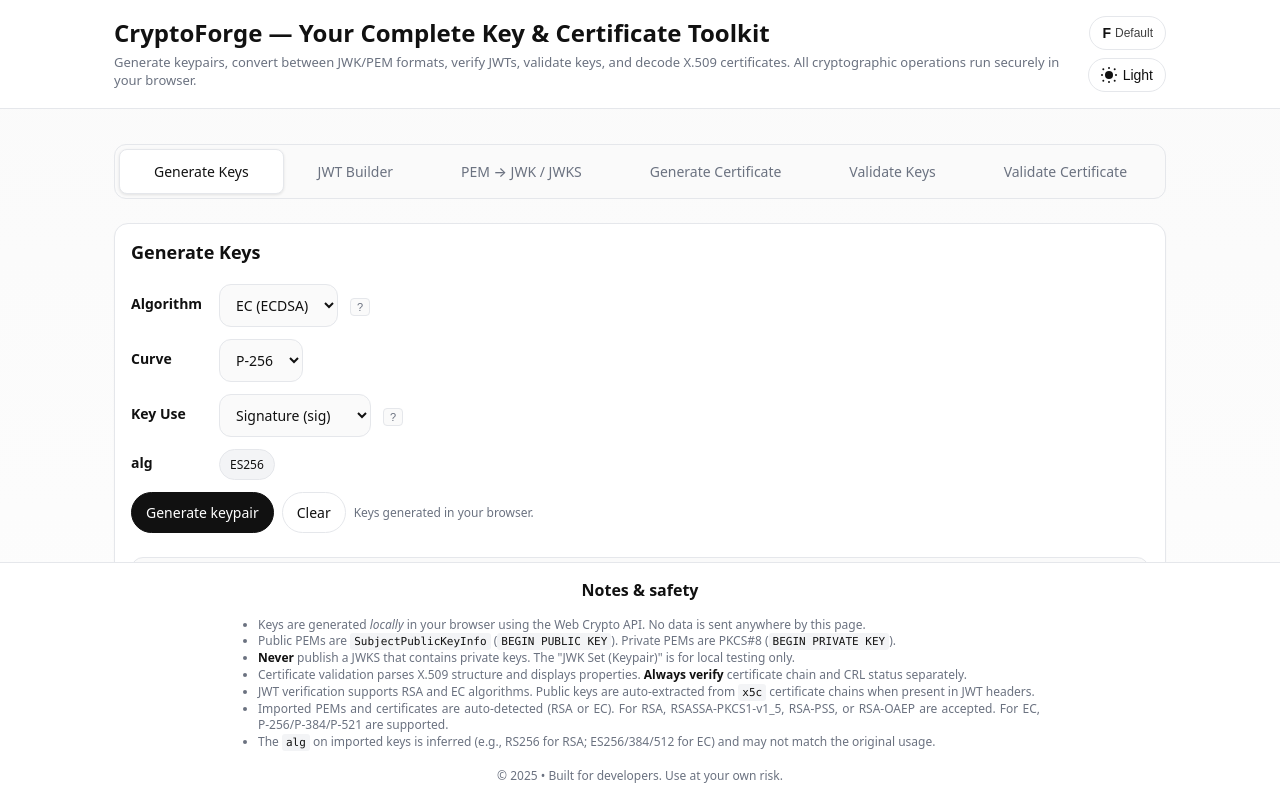
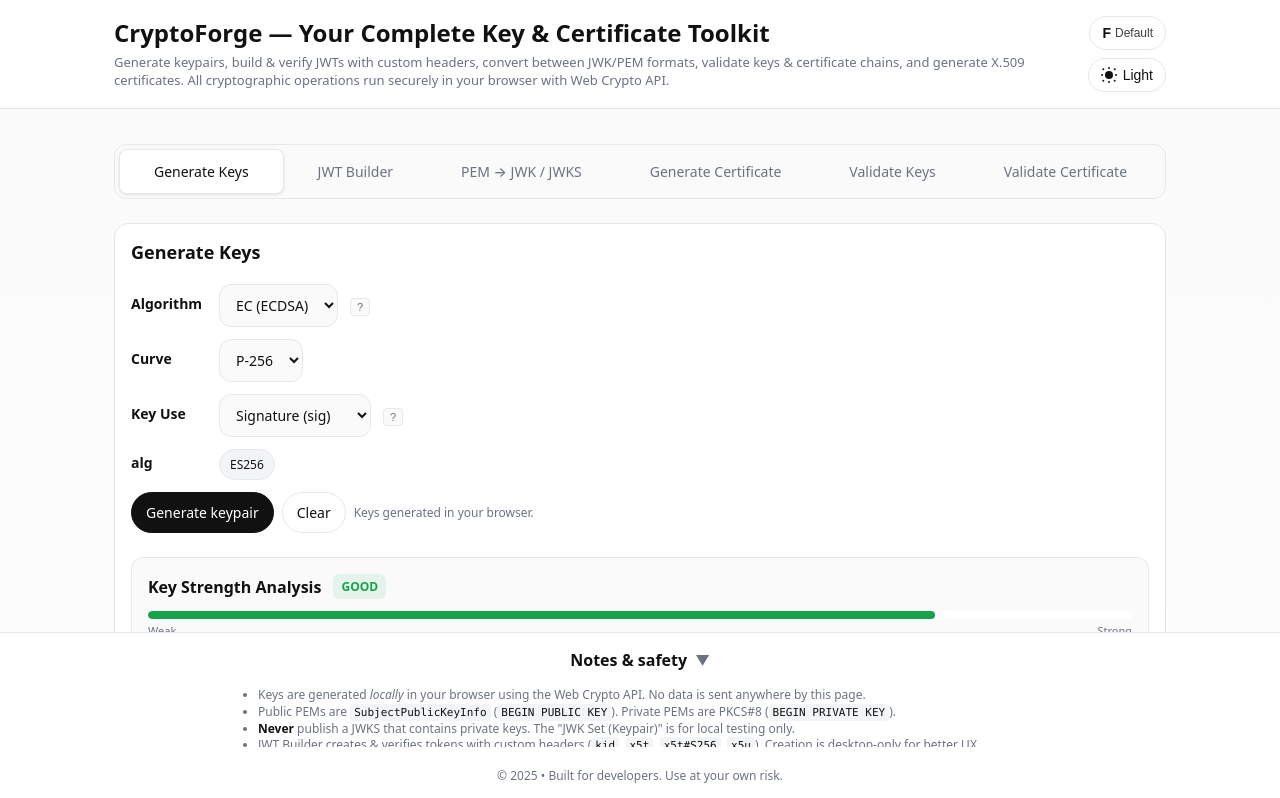
Before and after one commit to tsif/crypto-forge, a React (Create React App) app: page / in a window 1280 px wide. Shown: the top 798 px of the page. Built offline with nearby package versions, Linux system fonts and the light colour scheme.

Commit message:
[fix] ui fixes

```diff
--- a/src/App.js
+++ b/src/App.js
@@ -50,6 +50,12 @@ function App() {
     return savedFontSize || 'default';
   });
 
+  // Mobile detection state
+  const [isMobile, setIsMobile] = useState(window.innerWidth <= 768);
+
+  // Footer expand/collapse state (desktop only)
+  const [footerExpanded, setFooterExpanded] = useState(false);
+
   // Apply theme on mount and when it changes
   useEffect(() => {
     document.documentElement.setAttribute('data-theme', theme);
@@ -76,6 +82,16 @@ function App() {
       mediaQuery.addEventListener('change', handleChange);
       return () => mediaQuery.removeEventListener('change', handleChange);
     }
+  }, []);
+
+  // Listen for window resize to update mobile state
+  useEffect(() => {
+    const handleResize = () => {
+      setIsMobile(window.innerWidth <= 768);
+    };
+
+    window.addEventListener('resize', handleResize);
+    return () => window.removeEventListener('resize', handleResize);
   }, []);
 
   const toggleTheme = () => {
@@ -611,8 +627,10 @@ function App() {
           <div className="nav-content">
             <h1>CryptoForge — Your Complete Key & Certificate Toolkit</h1>
             <p className="nav-subtitle">
-              Generate keypairs, convert between JWK/PEM formats, verify JWTs, validate keys, and decode X.509 certificates.
-              All cryptographic operations run securely in your browser.
+              {isMobile
+                ? "Generate keypairs, build JWTs, convert keys, validate certificates. All operations run securely in your browser."
+                : "Generate keypairs, build & verify JWTs with custom headers, convert between JWK/PEM formats, validate keys & certificate chains, and generate X.509 certificates. All cryptographic operations run securely in your browser with Web Crypto API."
+              }
             </p>
           </div>
           <div className="nav-actions">
@@ -772,17 +790,37 @@ function App() {
 
       <footer className="security-footer desktop-only">
         <div className="security-content">
-          <h3>Notes & safety</h3>
-          <ul className="security-list">
+          <div className="footer-header" onClick={() => setFooterExpanded(!footerExpanded)} style={{ cursor: 'pointer', userSelect: 'none' }}>
+            <h3 style={{ margin: 0, display: 'flex', alignItems: 'center', gap: '8px' }}>
+              Notes & safety
+              <span style={{
+                fontSize: '14px',
+                color: 'var(--muted)',
+                transform: footerExpanded ? 'rotate(180deg)' : 'rotate(0deg)',
+                transition: 'transform 0.2s ease'
+              }}>
+                ▼
+              </span>
+            </h3>
+          </div>
+
+          <ul className="security-list" style={{
+            maxHeight: footerExpanded ? '500px' : '60px',
+            overflow: 'hidden',
+            transition: 'max-height 0.3s ease',
+            marginTop: '8px'
+          }}>
             <li>Keys are generated <em>locally</em> in your browser using the Web Crypto API. No data is sent anywhere by this page.</li>
             <li>Public PEMs are <code>SubjectPublicKeyInfo</code> (<code>BEGIN PUBLIC KEY</code>). Private PEMs are PKCS#8 (<code>BEGIN PRIVATE KEY</code>).</li>
             <li><strong>Never</strong> publish a JWKS that contains private keys. The "JWK Set (Keypair)" is for local testing only.</li>
-            <li>Certificate validation parses X.509 structure and displays properties. <strong>Always verify</strong> certificate chain and CRL status separately.</li>
-            <li>JWT verification supports RSA and EC algorithms. Public keys are auto-extracted from <code>x5c</code> certificate chains when present in JWT headers.</li>
-            <li>Imported PEMs and certificates are auto-detected (RSA or EC). For RSA, RSASSA-PKCS1-v1_5, RSA-PSS, or RSA-OAEP are accepted. For EC, P‑256/P‑384/P‑521 are supported.</li>
-            <li>The <code>alg</code> on imported keys is inferred (e.g., RS256 for RSA; ES256/384/512 for EC) and may not match the original usage.</li>
+            <li>JWT Builder creates & verifies tokens with custom headers (<code>kid</code>, <code>x5t</code>, <code>x5t#S256</code>, <code>x5u</code>). Creation is desktop-only for better UX.</li>
+            <li>JWT verification supports RSA/EC algorithms (RS256-512, ES256-512, PS256-512). Keys auto-extract from <code>x5c</code> certificate chains or can be fetched from URLs.</li>
+            <li>Certificate chain validation checks ordering, expiration, CA constraints, and signature algorithms. <strong>Always verify</strong> CRL/OCSP status separately.</li>
+            <li>X.509 certificate generation creates self-signed certificates with customizable validity, extensions, and key usage constraints.</li>
+            <li>The <code>alg</code> on imported keys is auto-detected (RS256/ES256/etc.) based on key type and curve, and may not match original usage.</li>
           </ul>
-          <div className="security-footer-copyright">
+
+          <div className="security-footer-copyright" style={{ marginTop: '12px' }}>
             © {new Date().getFullYear()} • Built for developers. Use at your own risk.
           </div>
         </div>
```
